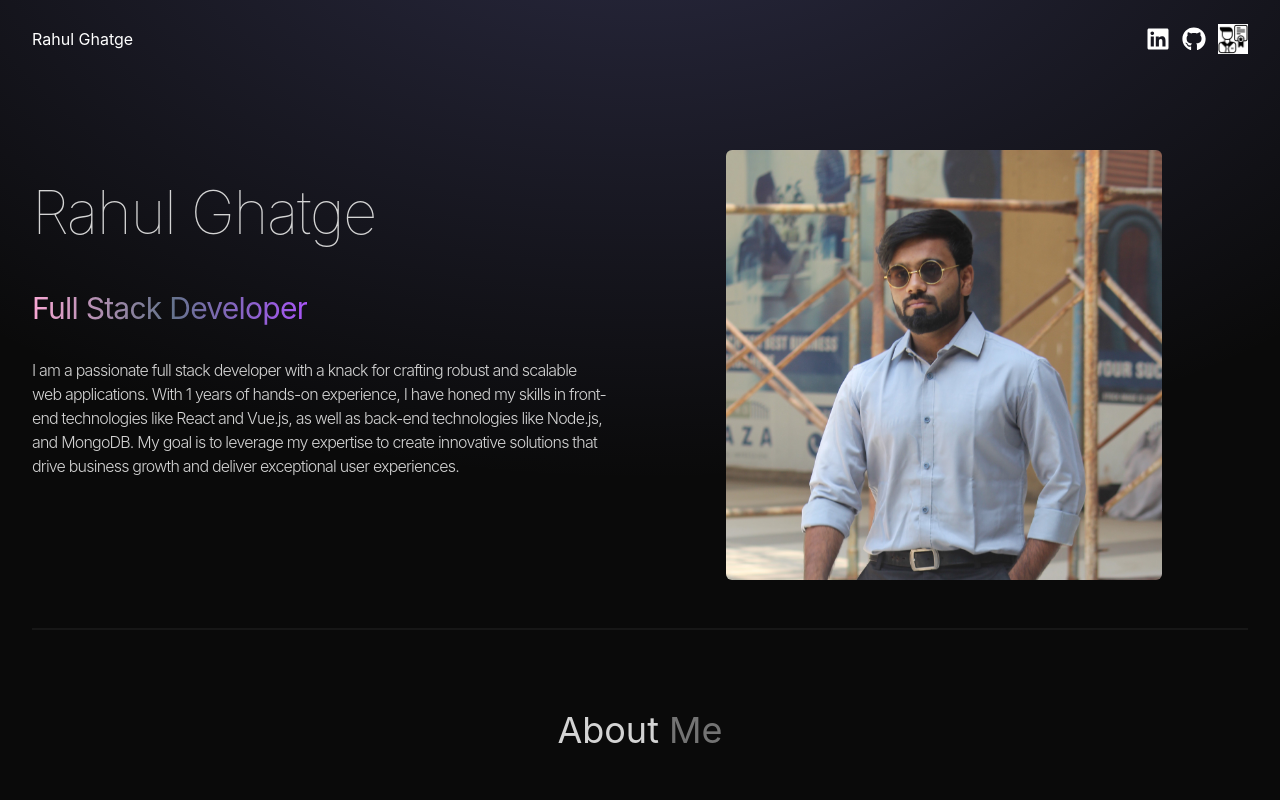
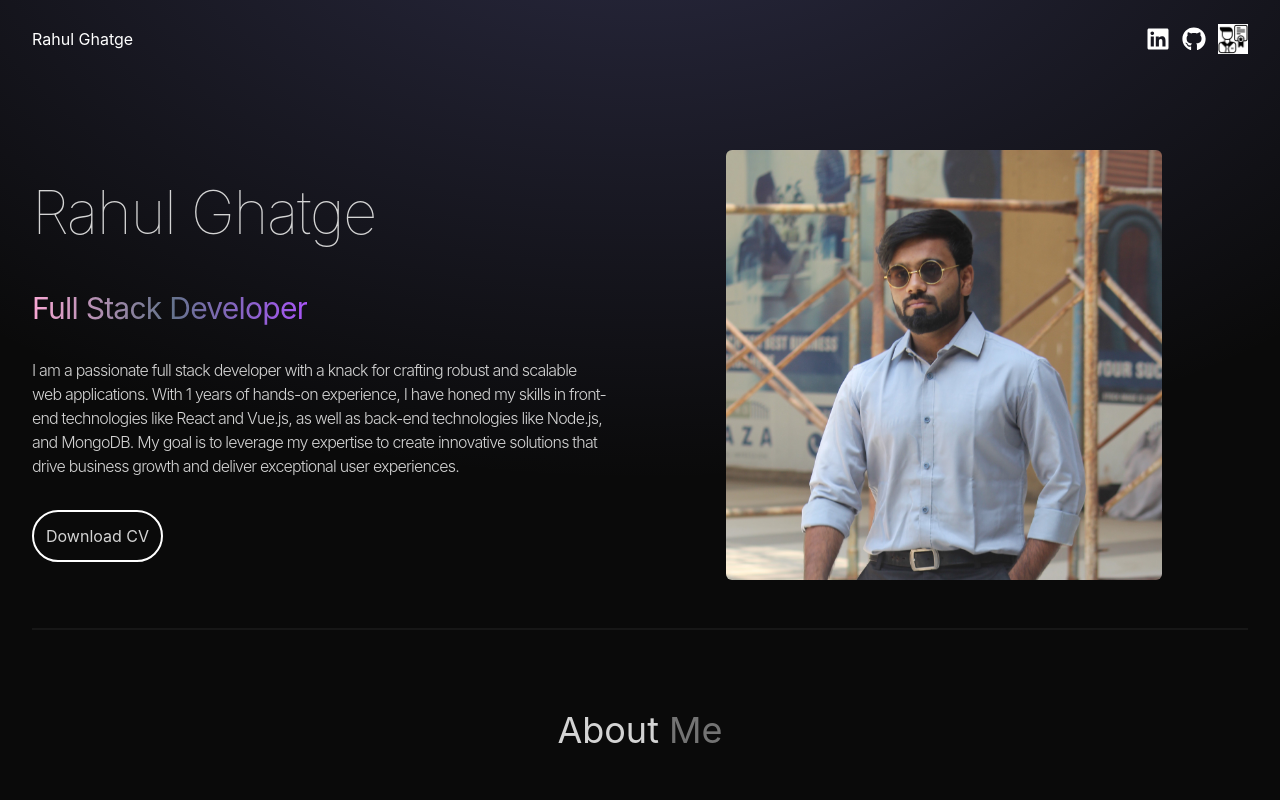
Before and after one commit to Rahul-Ghatge-au50/Portfolio, a React (Vite) app: page / in a window 1280 px wide. Shown: the top 800 px of the page. Built offline with nearby package versions, Linux system fonts and the light colour scheme.

Commit message:
CV download button

```diff
--- a/src/components/hero.jsx
+++ b/src/components/hero.jsx
@@ -3,6 +3,7 @@ import {HERO_CONTENT} from '../constants';
 // import profile_img from "../assets/kevinRushProfile.png";
 import Profile_img from "../assets/IMG_9105.JPG"
 import { motion } from "framer-motion";
+import  resume  from "../assets/Rahul Ghatge_CV.pdf";
 
 
 function hero() {
@@ -34,6 +35,15 @@ function hero() {
                        className='my-2 max-w-xl py-6 font-light tracking-tighter' >
                         {HERO_CONTENT}
                     </motion.p>
+                    <motion.div
+                      initial={{x:-100,opacity:0}}
+                      whileInView={{x:0,opacity:1}}
+                      transition={{duration:0.5,delay:1}}
+                    >
+                      <button className='border-white	border-2 rounded-full p-3' >
+                        <a href={resume} download={resume}>Download CV</a>
+                      </button>
+                    </motion.div>
                 </div>
             </div>
 
```
Also changed, not shown: 4 other files (tests, documents, lock files or other folders).
